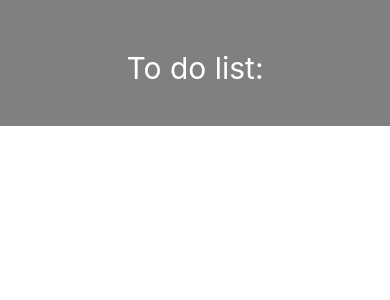
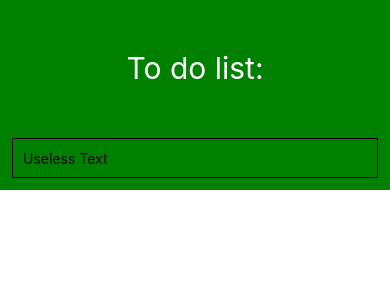
Before and after one commit to Raunaq27/MULT265-A1-Raunaq, a React Native app: screen / in a window 390 px wide. Shown: the top 300 px of the page. Built offline with nearby package versions, Linux system fonts and the light colour scheme.

Commit message:
added an input box for the to do list items

```diff
--- a/src/App.js
+++ b/src/App.js
@@ -1,17 +1,33 @@
 <script src="http://localhost:8097" />;
 import React from 'react';
 
-import {View, Text, StyleSheet} from 'react-native';
+import {
+  View,
+  Text,
+  StyleSheet,
+  Button,
+  ScrollView,
+  TouchableOpacity,
+  TextInput,
+} from 'react-native';
 
-class App extends React.Component {
-  render() {
-    return (
-      <View style={styles.container}>
-        <Text style={styles.heading}>To do list:</Text>
+const App = () => {
+  const [text, onChangeText] = React.useState('Useless Text');
+
+  return (
+    <View style={styles.container}>
+      <Text style={styles.heading}>To do list:</Text>
+      <View>
+        <TextInput
+          style={styles.input}
+          onChangeText={onChangeText}
+          value={text}
+          editable
+        />
       </View>
-    );
-  }
-}
+    </View>
+  );
+};
 
 const styles = StyleSheet.create({
   heading: {
@@ -23,7 +39,13 @@ const styles = StyleSheet.create({
     textAlign: 'center',
   },
   container: {
-    backgroundColor: 'grey',
+    backgroundColor: 'green',
+  },
+  input: {
+    height: 40,
+    margin: 12,
+    borderWidth: 1,
+    padding: 10,
   },
 });
 
```
